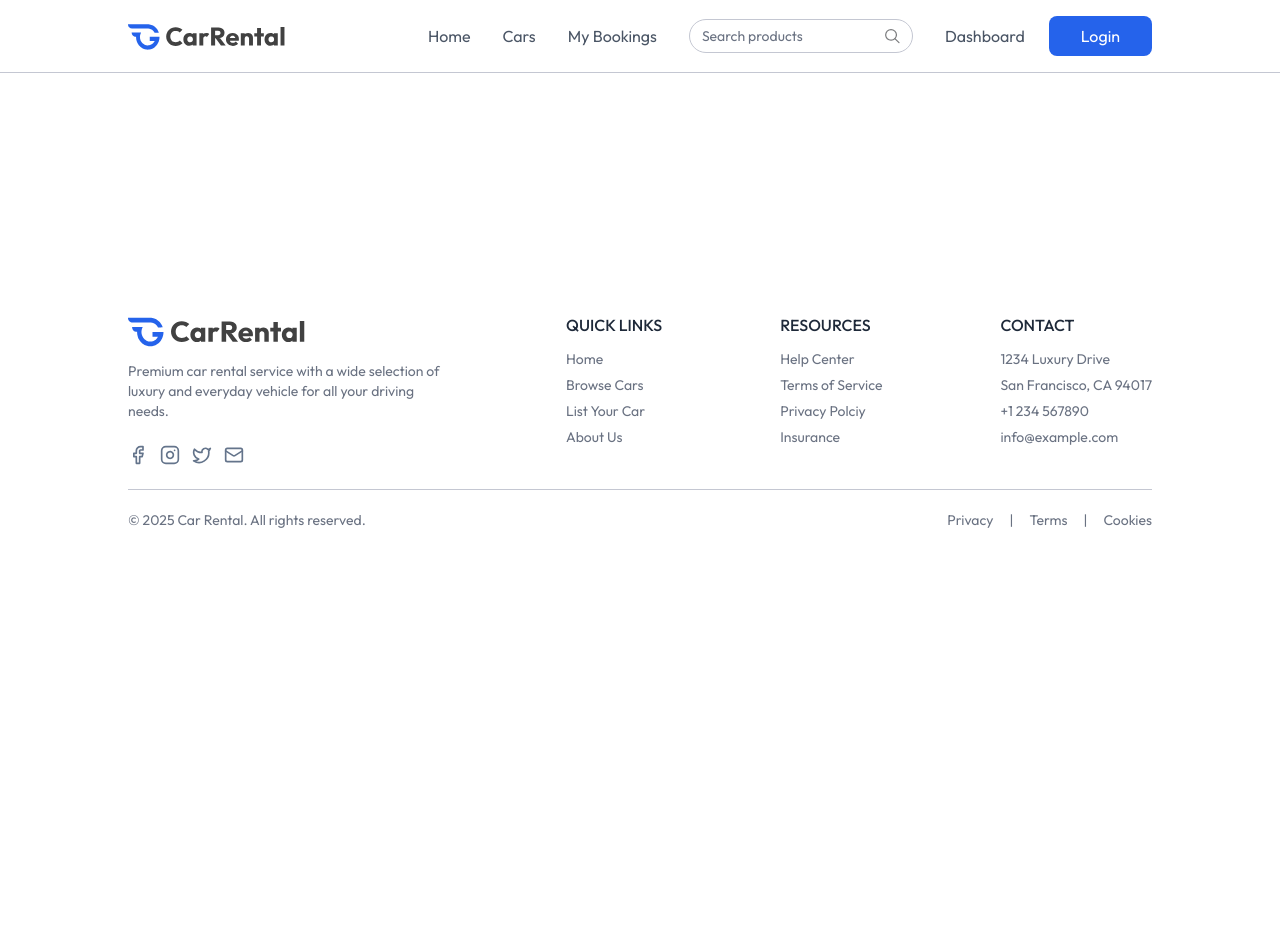
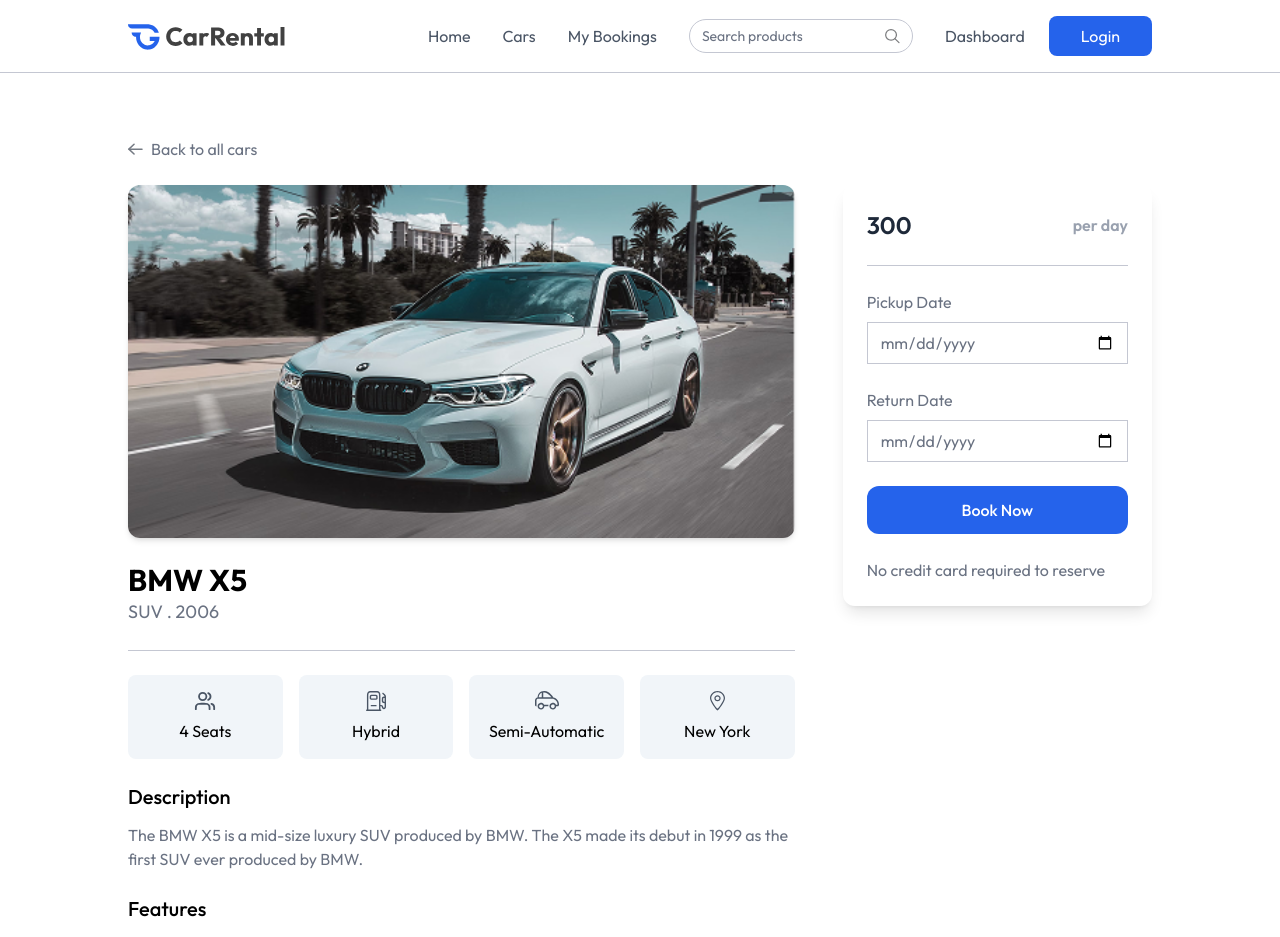
Before and after one commit to SagarNegi10/mern-car-rental-app, a React (Vite) app in the folder frontend/: page /car-details/1 in a window 1280 px wide. Shown: the top 937 px of the page. Before the commit the page ends 800 px from the top, so only its background shows below. Built offline with nearby package versions, Linux system fonts and the light colour scheme.

Commit message:
add car details page

```diff
--- /dev/null
+++ b/frontend/src/components/Loader.jsx
@@ -0,0 +1,11 @@
+import React from 'react'
+
+const Loader = () => {
+  return (
+    <div className='flex justify-center items-center h-[80vh]'>
+      <div className='animate-spin rounded-full h-14 w-14 border-4 border-gray-100 border-t-primary'></div>
+    </div>
+  )
+}
+
+export default Loader
--- a/frontend/src/components/Testimonial.jsx
+++ b/frontend/src/components/Testimonial.jsx
@@ -17,7 +17,7 @@
         },
         {   name: "Ava Johnson",
             location: "Barcelona, Spain",
-            image: assets.testimonial_image_3,
+            image: assets.testimonial_image_2,
             testimonial: "I've rented cars from various companies, but the experience with Car Retal was exceptional."
         },
     ];
--- a/frontend/src/pages/CarDetails.jsx
+++ b/frontend/src/pages/CarDetails.jsx
@@ -1,11 +1,99 @@
-import React from 'react'
+import React, { useEffect, useState } from 'react'
+import { useNavigate, useParams } from 'react-router-dom'
+import { assets, dummyCarData } from '../assets/assets'
+import Loader from '../components/Loader'
 
 const CarDetails = () => {
-  return (
-    <div>
+
+  const {id} = useParams()
+  const navigate = useNavigate()
+  const [car, setCar] = useState(null)
+  const currency = import.meta.env.VITE_CURRENCY
+
+  const handleSubmit = async (e) => {
+    e.preventDefault();
+  }
+
+  useEffect(() => {
+    setCar(dummyCarData.find(car => car._id = id))
+  },[id])
+
+  return car ? (
+    <div className='px-6 md:px-16 lg:px-24 xl:px-32 mt-16'>
+      <button onClick={() => navigate(-1)} className='flex items-center gap-2 mb-6 text-gray-500 cursor-pointer'>
+        <img src={assets.arrow_icon} alt="" className='rotate-180 opacity-65'/>
+        Back to all cars
+      </button>
+
+      <div className='grid grid-cols-1 lg:grid-cols-3 gap-8 lg:gap-12'>
+        <div className='lg:col-span-2'>
+          <img src={car.image} alt="" className='w-full h-auto md:max-h-100 object-cover rounded-xl mb-6 shadow-md'/>
+          <div className='space-y-6'>
+            <div>
+              <h1 className='text-3xl font-bold'>{car.brand} {car.model}</h1>
+              <p className='text-gray-500 text-lg'>{car.category} . {car.year}</p>
+            </div>
+
+            <hr className='border-borderColor my-6'/>
+
+            <div className='grid grid-cols-2 sm:grid-cols-4 gap-4'>
+              {[
+                {icon: assets.users_icon, text: `${car.seating_capacity} Seats`},
+                {icon: assets.fuel_icon, text: car.fuel_type},
+                {icon: assets.car_icon, text: car.transmission},
+                {icon: assets.location_icon, text: car.location},
+              ].map(({icon, text}) => (
+                <div key={text} className='flex flex-col items-center bg-light p-4 rounded-lg'>
+                  <img src={icon} alt="" className='h-5 mb-2'/>
+                  {text}
+                </div>
+              ))}
+            </div>
+
+            <div>
+              <h1 className='text-xl font-medium mb-3'>Description</h1>
+              <p className='text-gray-500'>{car.description}</p>
+            </div>
+
+            <div>
+              <h1 className='text-xl font-medium mb-3'>Features</h1>
+              <ul className='grid grid-cols-1 sm:grid-cols-2 gap-2'>
+                {
+                  ["360 Camera", "Bluetooth", "GPS", "Heated Seats", "Reat View Mirror"].map((item) => (
+                    <li key={item} className='flex items-center text-gray-500'>
+                      <img src={assets.check_icon} alt="" className='h-4 mr-2'/>
+                      {item}
+                    </li>
+                  ))
+                }
+              </ul>
+            </div>
+          </div>
+        </div>
+
+        <form onSubmit={handleSubmit} className='shadow-lg h-max sticky top-18 rounded-xl p-6 space-y-6 text-gray-500'>
+          <p className='flex items-center justify-between text-2xl text-gray-800 font-semibold'>{currency}{car.pricePerDay}<span className='text-base text-gray-400 font normal'>per day</span></p>
+
+          <hr className='border-borderColor my-6'/>
+
+          <div className='flex flex-col gap-2'>
+            <label htmlFor="pickup-date">Pickup Date</label>
+            <input type="date" className='border border-borderColor px-3 py-2 ronuded-lg' id="pickup-date" min={new Date().toISOString().split('T')[0]} required/>
+          </div>
+
+          <div className='flex flex-col gap-2'>
+            <label htmlFor="return-date">Return Date</label>
+            <input type="date" className='border border-borderColor px-3 py-2 ronuded-lg' id="reaturn-date" required/>
+          </div>
+
+          <button className='w-full bg-primary hover:bg-primary-dull transition-all py-3 font-medium text-white rounded-xl cursor-pointer'>Book Now</button>
+
+          <p>No credit card required to reserve</p>
+        </form>
+      </div>
 
     </div>
-  )
+  ) : <Loader/>
 }
 
 export default CarDetails
```
